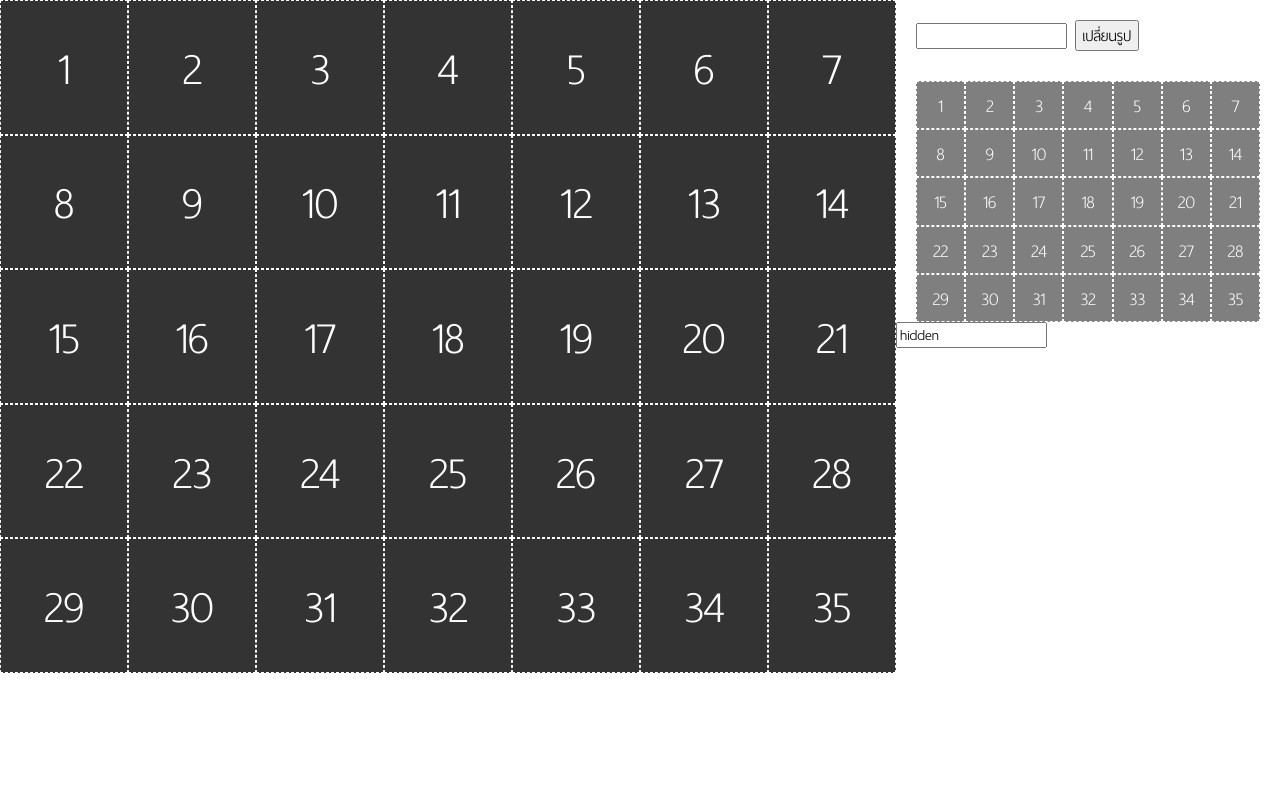
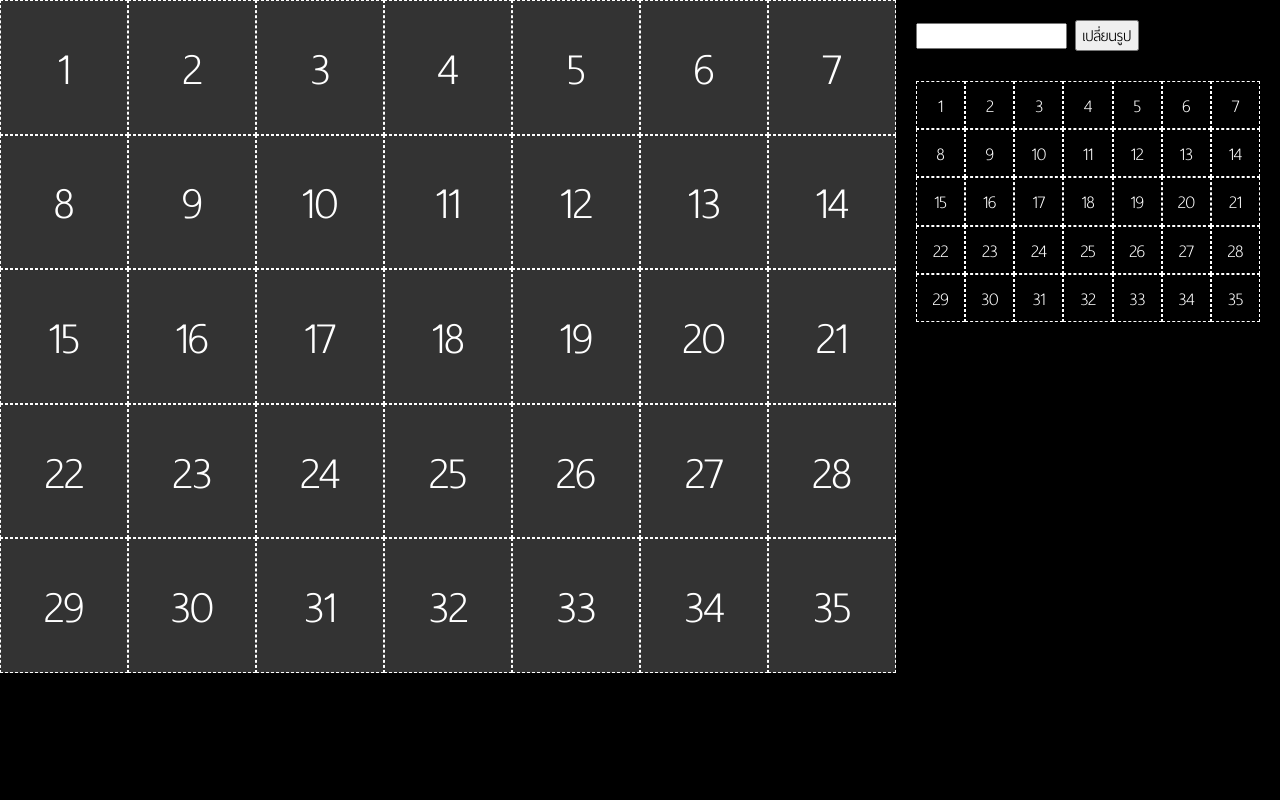
Before and after one commit to phoure/doing, a PHP site: page /photo.php in a window 1280 px wide. Run offline with PHP 8.4, Linux system fonts and the light colour scheme; some libraries are stand-ins or nearby versions; some web fonts are replaced.

Commit message:
Update photo.php

```diff
--- a/photo.php
+++ b/photo.php
@@ -7,6 +7,9 @@
 <script src="https://cdn.rawgit.com/mdehoog/Semantic-UI/6e6d051d47b598ebab05857545f242caf2b4b48c/dist/semantic.min.js"></script>
 <style type="text/css">
 
+body{
+	background: #000;
+}
 #ss td{
 
 	 width: 10%; text-align: center; font-size: 250%;  background: #333; border:1px dashed #fff; color:#fff;   font-family: 'thaisans_neueextra_light' !important;
@@ -147,7 +150,7 @@
 	</table>
 </div>
 
-<input value="hidden" id="step" />
+<input type="hidden" id="step" />
 
 
 <script type="text/javascript">
@@ -166,7 +169,7 @@
 		   $('#ss td[data-block='+$(this).data('block')+']').css({'opacity':1, 'border' : '1px dashed #fff', 'background' : '#333'}).removeClass('lock');
 		}
 		else{
-		   $(this).css({'background':'rgba(167,0,0,.5)'}).addClass('lock');
+		   $(this).css({'background':'rgba(167,0,0,.8)'}).addClass('lock');
 		   $('#ss td[data-block='+$(this).data('block')+']').css({'opacity':1, 'border' : '1px dashed #fff', 'background' : '#af0000'}).addClass('lock');
 		}
 	}
```
